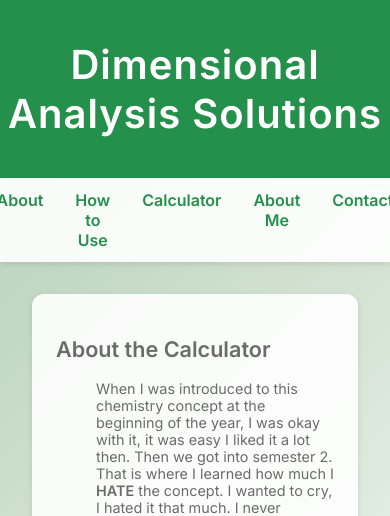
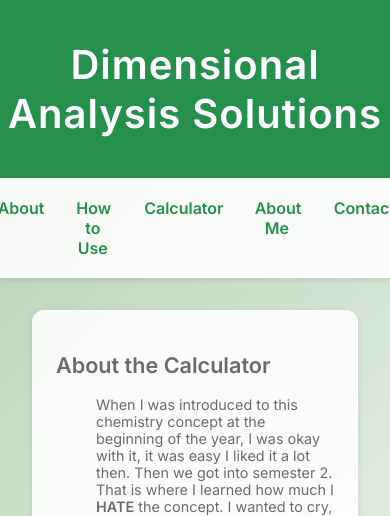
Before and after one commit to Artemis-Cassini/Dimensional-Analysis, a Flask app: page /about in a window 390 px wide. Shown: the top 516 px of the page. Run offline with Flask 3, Linux system fonts and the light colour scheme.

Commit message:
styles.css

```diff
--- a/CalcWebsite/static/styles.css
+++ b/CalcWebsite/static/styles.css
@@ -152,21 +152,23 @@ main {
     padding: 0.5rem;
   }
 
-  /* Center navigation links if they exist */
+  /* Center navigation links and compress width */
   nav.main-nav {
     display: flex;
     flex-direction: column;
     align-items: center;
-    gap: 0.75rem;
-    padding: 0.5rem 0;
+    gap: 0.5rem;          /* reduce gap between links */
+    padding: 0.25rem 0;   /* reduce padding */
     width: 100%;
   }
 
   nav.main-nav a {
     display: block;
     text-align: center;
-    width: 100%;
-    max-width: 3500px;
-    font-size: 0.70rem;
+    width: 95%;           /* slightly less than full width */
+    max-width: 400px;
+    font-size: 0.75rem;
+    padding: 0.5rem 0;     /* add vertical padding to links */
+    margin: 0 auto;       /* center within container */
   }
 }
```
